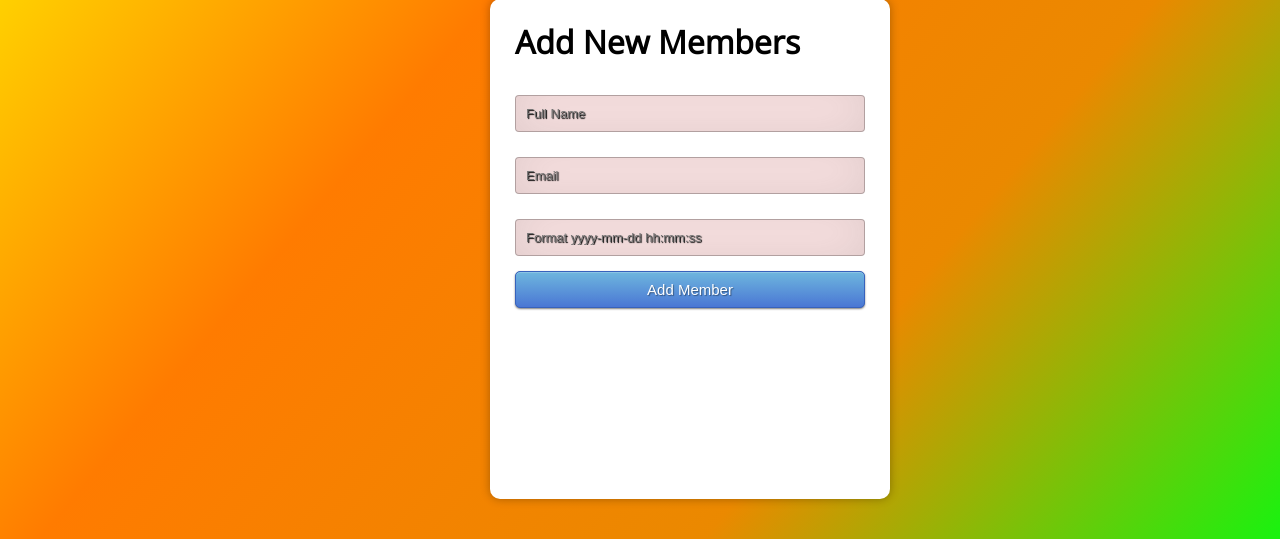
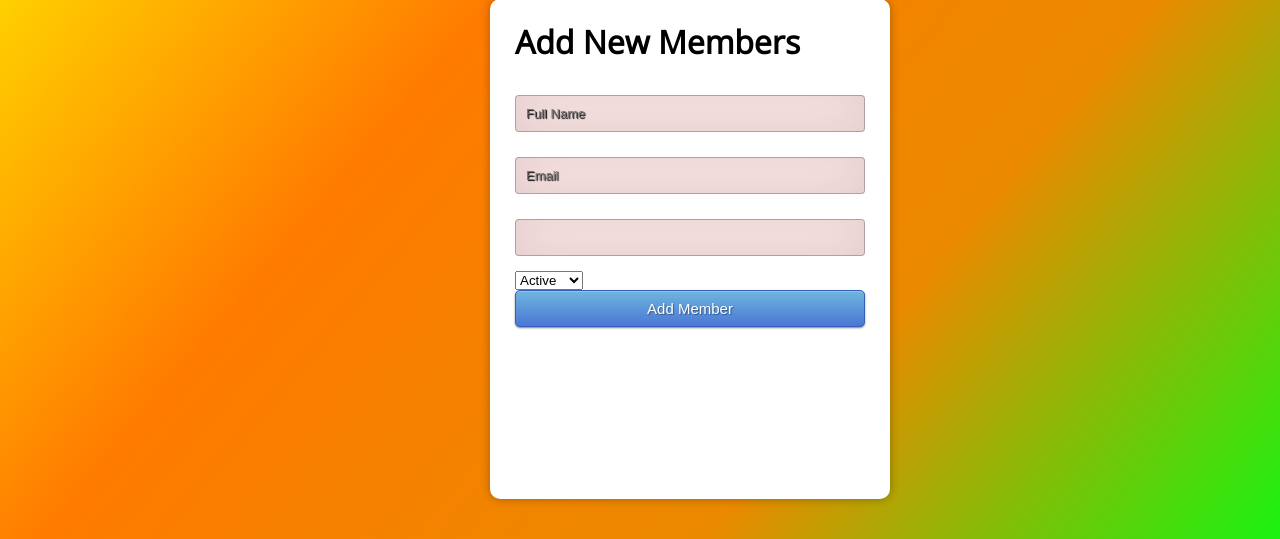
Before and after one commit to j-frances/SWE20001, a PHP site: page /Newmember.php in a window 1280 px wide. Shown: the part 181-720 px from the top of the page. Run offline with PHP 8.4, Linux system fonts and the light colour scheme.

Commit message:
Add files via upload

```diff
--- a/Addmember.php
+++ b/Addmember.php
@@ -12,12 +12,12 @@ if ($mysqli -> connect_errno) {
 // input value
 $Name = $_POST['Name'];
 $Email = $_POST['Email'];
-$Date_Created = $_POST['Date_Created'];
-$Expiration_Date = $_POST['Expiration_Date'];
+$date_Created = date("Y-m-d H:i:s");
+$expiration_Date=date('Y-m-d', strtotime('+1 year', strtotime($date_Created)) );
 $Status = $_POST['Status'];
 
 // Attempt insert query execution
-$sql = "INSERT INTO Members (Name, Email, Date_Created, Expiration_Date, Status) VALUES (\"$Name\",\"$Email\",\"$Date_Created\",\"$Expiration_Date\",\"$Status\")";
+$sql = "INSERT INTO Members (Name, Email, Date_Created, Expiration_Date, Status) VALUES (\"$Name\",\"$Email\",\"$date_Created\",\"$expiration_Date\",\"$Status\")";
 
 $reset = "ALTER TABLE Members AUTO_INCREMENT = 1";
 
--- a/Newmember.php
+++ b/Newmember.php
@@ -14,7 +14,11 @@
       <form id="add-user-form" action="Addmember.php" method="post">
         <input type="text" name="Name" placeholder="Full Name" required="required" />
         <input type="text" name="Email" placeholder="Email" required="required" />
-        <input type="text" name="Date_Created" placeholder="Format yyyy-mm-dd hh:mm:ss" required="required" />
+        <input type="text" name="Email" required="required" />
+        <select name="Status">
+         <option value="0">Active</option>
+         <option value="1">Inactive</option>
+        </select>
         <button type="submit" class="btn btn-primary btn-block btn-large">Add Member</button>
       </form>
   </div>
```
